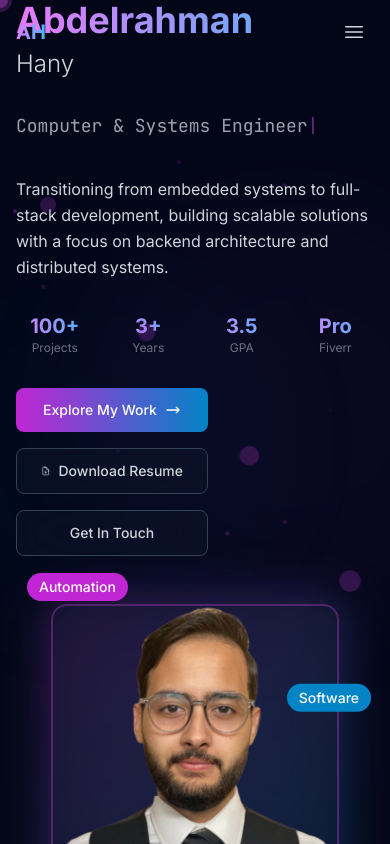
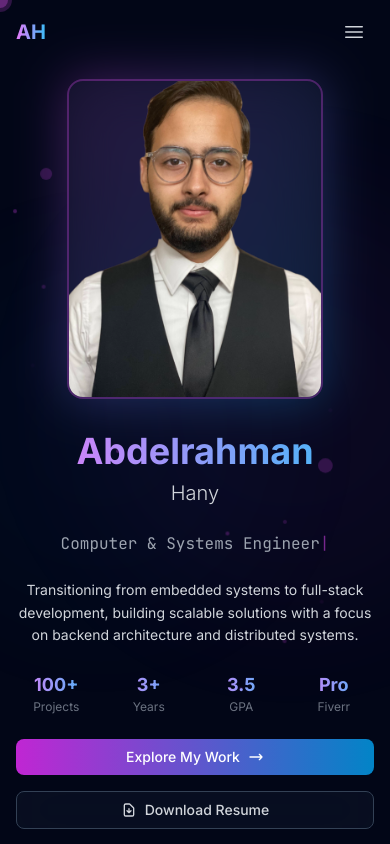
Before and after one commit to DopeBiscuit/Portfolio, a React (Vite) app: page / in a window 390 px wide. Shown: the top 844 px of the page. Built offline with nearby package versions, Linux system fonts and the light colour scheme.

Commit message:
Hero Mobile Responsivity

```diff
--- a/src/components/Hero.jsx
+++ b/src/components/Hero.jsx
@@ -1,24 +1,50 @@
 import React, { useState, useEffect } from 'react';
 import { motion } from 'framer-motion';
-import { ChevronDownIcon, DocumentArrowDownIcon } from '@heroicons/react/24/outline';
+import { ChevronDownIcon } from '@heroicons/react/24/outline';
 
 const Hero = () => {
   const [typedText, setTypedText] = useState('');
-  const fullText = 'Computer & Systems Engineer';
+  const [currentIndex, setCurrentIndex] = useState(0);
+  const [isDeleting, setIsDeleting] = useState(false);
+
+  const texts = [
+    'Computer & Systems Engineer',
+    'Full-Stack Developer',
+    'Automation Specialist',
+    'Problem Solver'
+  ];
 
   useEffect(() => {
-    let index = 0;
-    const timer = setInterval(() => {
-      if (index < fullText.length) {
-        setTypedText(fullText.slice(0, index + 1));
-        index++;
+    const typeSpeed = isDeleting ? 50 : 100;
+    const pauseTime = isDeleting ? 500 : 2000;
+
+    const handleTyping = () => {
+      const currentText = texts[currentIndex];
+
+      if (isDeleting) {
+        setTypedText(currentText.substring(0, typedText.length - 1));
       } else {
-        clearInterval(timer);
+        setTypedText(currentText.substring(0, typedText.length + 1));
       }
-    }, 100);
 
-    return () => clearInterval(timer);
-  }, []);
+      if (!isDeleting && typedText === currentText) {
+        setTimeout(() => setIsDeleting(true), pauseTime);
+      } else if (isDeleting && typedText === '') {
+        setIsDeleting(false);
+        setCurrentIndex((prev) => (prev + 1) % texts.length);
+      }
+    };
+
+    const timer = setTimeout(handleTyping, typeSpeed);
+    return () => clearTimeout(timer);
+  }, [typedText, isDeleting, currentIndex, texts]);
+
+  const scrollToSection = (sectionId) => {
+    const element = document.getElementById(sectionId);
+    if (element) {
+      element.scrollIntoView({ behavior: 'smooth' });
+    }
+  };
 
   const containerVariants = {
     hidden: { opacity: 0 },
@@ -41,46 +67,23 @@ const Hero = () => {
   };
 
   const imageVariants = {
-    hidden: { x: 100, opacity: 0 },
+    hidden: { scale: 0.8, opacity: 0 },
     visible: {
-      x: 0,
+      scale: 1,
       opacity: 1,
       transition: { duration: 0.8, ease: "easeOut" }
     }
   };
 
-  const handleResumeDownload = () => {
-    // Create a download link for the resume
-    const link = document.createElement('a');
-    link.href = '/abdelrahman_resume.pdf';
-    link.download = 'Abdelrahman_Resume.pdf';
-    document.body.appendChild(link);
-    link.click();
-    document.body.removeChild(link);
-  };
-
-  const scrollToSection = (sectionId) => {
-    console.log('Button clicked, scrolling to:', sectionId); // Debug log
-    const element = document.getElementById(sectionId);
-    if (element) {
-      element.scrollIntoView({
-        behavior: 'smooth',
-        block: 'start'
-      });
-    } else {
-      console.log('Element not found:', sectionId); // Debug log
-    }
-  };
-
   return (
-    <section className="min-h-screen flex items-center justify-center relative overflow-hidden">
+    <section id="hero" className="min-h-screen flex items-center justify-center relative overflow-hidden pt-16 md:pt-0">
       {/* Background Elements */}
       <div className="absolute inset-0 overflow-hidden">
-        {/* Floating elements - repositioned for left layout */}
-        {[...Array(5)].map((_, i) => (
+        {/* Floating elements - optimized for mobile */}
+        {[...Array(3)].map((_, i) => (
           <motion.div
             key={i}
-            className="absolute w-4 h-4 bg-accent-500/20 rounded-full"
+            className="absolute w-3 h-3 bg-accent-500/20 rounded-full sm:w-4 sm:h-4"
             animate={{
               x: [0, 100, 0],
               y: [0, -100, 0],
@@ -92,27 +95,27 @@ const Hero = () => {
               repeatType: "reverse",
             }}
             style={{
-              left: `${10 + i * 20}%`,
-              top: `${20 + i * 15}%`,
+              left: `${10 + i * 30}%`,
+              top: `${20 + i * 20}%`,
             }}
           />
         ))}
       </div>
 
-      <div className="max-w-7xl mx-auto px-4 sm:px-6 lg:px-8 w-full">
-        <div className="grid lg:grid-cols-2 gap-12 items-center">
+      <div className="container-responsive w-full">
+        <div className="grid lg:grid-cols-2 gap-8 lg:gap-12 items-center">
           {/* Left Side - Text Content */}
           <motion.div
             variants={containerVariants}
             initial="hidden"
             animate="visible"
-            className="space-y-8"
+            className="space-y-6 text-center lg:text-left lg:space-y-8"
           >
             {/* Main heading */}
             <motion.div variants={itemVariants}>
-              <motion.h1 className="text-4xl md:text-6xl lg:text-7xl font-bold">
+              <motion.h1 className="text-4xl font-bold sm:text-5xl md:text-6xl lg:text-7xl">
                 <span className="block gradient-text">Abdelrahman</span>
-                <span className="block text-gray-300 text-2xl md:text-3xl lg:text-4xl font-light mt-2">
+                <span className="block text-gray-300 text-xl font-light mt-2 sm:text-2xl md:text-3xl lg:text-4xl">
                   Hany
                 </span>
               </motion.h1>
@@ -121,7 +124,7 @@ const Hero = () => {
             {/* Typing animation subtitle */}
             <motion.div
               variants={itemVariants}
-              className="text-lg md:text-xl text-gray-400 h-8"
+              className="text-base md:text-lg lg:text-xl text-gray-400 h-6 md:h-8"
             >
               <span className="font-mono">
                 {typedText}
@@ -132,7 +135,7 @@ const Hero = () => {
             {/* Description */}
             <motion.p
               variants={itemVariants}
-              className="text-base md:text-lg text-gray-300 leading-relaxed max-w-xl"
+              className="text-sm md:text-base lg:text-lg text-gray-300 leading-relaxed max-w-xl mx-auto lg:mx-0"
             >
               Transitioning from embedded systems to full-stack development,
               building scalable solutions with a focus on backend architecture
@@ -142,36 +145,36 @@ const Hero = () => {
             {/* Quick Stats */}
             <motion.div
               variants={itemVariants}
-              className="grid grid-cols-4 gap-4 max-w-lg"
+              className="grid grid-cols-4 gap-3 max-w-sm mx-auto lg:mx-0 lg:max-w-lg lg:gap-4"
             >
               <div className="text-center">
-                <div className="text-xl md:text-2xl font-bold gradient-text">100+</div>
+                <div className="text-lg font-bold gradient-text sm:text-xl md:text-2xl">100+</div>
                 <div className="text-xs text-gray-500">Projects</div>
               </div>
               <div className="text-center">
-                <div className="text-xl md:text-2xl font-bold gradient-text">3+</div>
+                <div className="text-lg font-bold gradient-text sm:text-xl md:text-2xl">3+</div>
                 <div className="text-xs text-gray-500">Years</div>
               </div>
               <div className="text-center">
-                <div className="text-xl md:text-2xl font-bold gradient-text">3.5</div>
+                <div className="text-lg font-bold gradient-text sm:text-xl md:text-2xl">3.5</div>
                 <div className="text-xs text-gray-500">GPA</div>
               </div>
               <div className="text-center">
-                <div className="text-xl md:text-2xl font-bold gradient-text">Pro</div>
+                <div className="text-lg font-bold gradient-text sm:text-xl md:text-2xl">Pro</div>
                 <div className="text-xs text-gray-500">Fiverr</div>
               </div>
             </motion.div>
 
-            {/* CTA Buttons - Fixed with z-index */}
+            {/* CTA Buttons */}
             <motion.div
               variants={itemVariants}
-              className="flex flex-col sm:flex-row gap-4 relative z-[60]"
+              className="flex flex-col gap-4 relative z-[60] sm:flex-row sm:justify-center lg:justify-start"
             >
               <motion.button
                 onClick={() => scrollToSection('projects')}
                 whileHover={{ scale: 1.05 }}
                 whileTap={{ scale: 0.95 }}
-                className="btn-primary w-48 text-sm whitespace-nowrap px-6 py-3 flex items-center justify-center gap-2 relative z-[60]"
+                className="btn-primary flex items-center justify-center gap-2 w-full sm:w-auto"
               >
                 Explore My Work
                 <svg className="w-4 h-4" fill="none" stroke="currentColor" viewBox="0 0 24 24">
@@ -179,24 +182,18 @@ const Hero = () => {
                 </svg>
               </motion.button>
 
-              <motion.button
-                onClick={handleResumeDownload}
+              <motion.a
+                href="/abdelrahman_resume.pdf"
+                download
                 whileHover={{ scale: 1.05 }}
                 whileTap={{ scale: 0.95 }}
-                className="btn-secondary w-48 text-sm whitespace-nowrap px-6 py-3 flex items-center justify-center gap-2 relative z-[60]"
+                className="btn-secondary flex items-center justify-center gap-2 w-full sm:w-auto"
               >
-                <DocumentArrowDownIcon className="w-4 h-4" />
+                <svg className="w-4 h-4" fill="none" stroke="currentColor" viewBox="0 0 24 24">
+                  <path strokeLinecap="round" strokeLinejoin="round" strokeWidth={2} d="M12 10v6m0 0l-3-3m3 3l3-3m2 8H7a2 2 0 01-2-2V5a2 2 0 012-2h5.586a1 1 0 01.707.293l5.414 5.414a1 1 0 01.293.707V19a2 2 0 01-2 2z" />
+                </svg>
                 Download Resume
-              </motion.button>
-
-              <motion.button
-                onClick={() => scrollToSection('contact')}
-                whileHover={{ scale: 1.05 }}
-                whileTap={{ scale: 0.95 }}
-                className="btn-secondary w-48 text-sm whitespace-nowrap px-6 py-3 flex items-center justify-center gap-2 relative z-[60]"
-              >
-                Get In Touch
-              </motion.button>
+              </motion.a>
             </motion.div>
           </motion.div>
 
@@ -205,7 +202,7 @@ const Hero = () => {
             variants={imageVariants}
             initial="hidden"
             animate="visible"
-            className="relative flex justify-center lg:justify-end"
+            className="relative flex justify-center lg:justify-end order-first lg:order-last"
           >
             <div className="relative">
               {/* Glowing background effect */}
@@ -225,41 +222,13 @@ const Hero = () => {
               {/* Photo container */}
               <motion.div
                 whileHover={{ scale: 1.02 }}
-                className="relative w-72 h-96 md:w-80 md:h-[26rem] rounded-2xl overflow-hidden glass-effect border-2 border-accent-500/30"
+                className="relative w-64 h-80 rounded-2xl overflow-hidden glass-effect border-2 border-accent-500/30 sm:w-72 sm:h-96 md:w-80 md:h-[26rem]"
               >
                 <img
                   src="/images/profile.png"
                   alt="Abdelrahman Hany"
                   className="w-full h-full object-cover object-center"
                 />
-
-                {/* Overlay gradient */}
-                <div className="absolute inset-0 bg-gradient-to-t from-dark-950/20 via-transparent to-transparent" />
-              </motion.div>
-
-              {/* Floating tech badges around photo */}
-              <motion.div
-                animate={{ y: [0, -10, 0] }}
-                transition={{ duration: 3, repeat: Infinity }}
-                className="absolute -top-6 -left-6 px-3 py-1 bg-accent-600 text-white text-sm rounded-full font-medium"
-              >
-                Automation
-              </motion.div>
-
-              <motion.div
-                animate={{ y: [0, -15, 0] }}
-                transition={{ duration: 4, repeat: Infinity, delay: 1 }}
-                className="absolute top-20 -right-8 px-3 py-1 bg-primary-600 text-white text-sm rounded-full font-medium"
-              >
-                Software
-              </motion.div>
-
-              <motion.div
-                animate={{ y: [0, -8, 0] }}
-                transition={{ duration: 3.5, repeat: Infinity, delay: 2 }}
-                className="absolute -bottom-4 -left-8 px-3 py-1 bg-green-600 text-white text-sm rounded-full font-medium"
-              >
-                Embedded
               </motion.div>
             </div>
           </motion.div>
@@ -270,15 +239,16 @@ const Hero = () => {
           initial={{ opacity: 0, y: 20 }}
           animate={{ opacity: 1, y: 0 }}
           transition={{ delay: 1.5 }}
-          className="absolute bottom-8 left-1/2 transform -translate-x-1/2 flex flex-col items-center"
+          className="absolute bottom-8 left-1/2 transform -translate-x-1/2 hidden md:block"
         >
-          <span className="text-sm text-gray-500 mb-2">Scroll to explore</span>
-          <motion.div
+          <motion.button
+            onClick={() => scrollToSection('about')}
             animate={{ y: [0, 10, 0] }}
             transition={{ duration: 2, repeat: Infinity }}
+            className="text-gray-400 hover:text-accent-400 transition-colors p-2"
           >
-            <ChevronDownIcon className="w-6 h-6 text-accent-500" />
-          </motion.div>
+            <ChevronDownIcon className="w-6 h-6" />
+          </motion.button>
         </motion.div>
       </div>
     </section>
```
